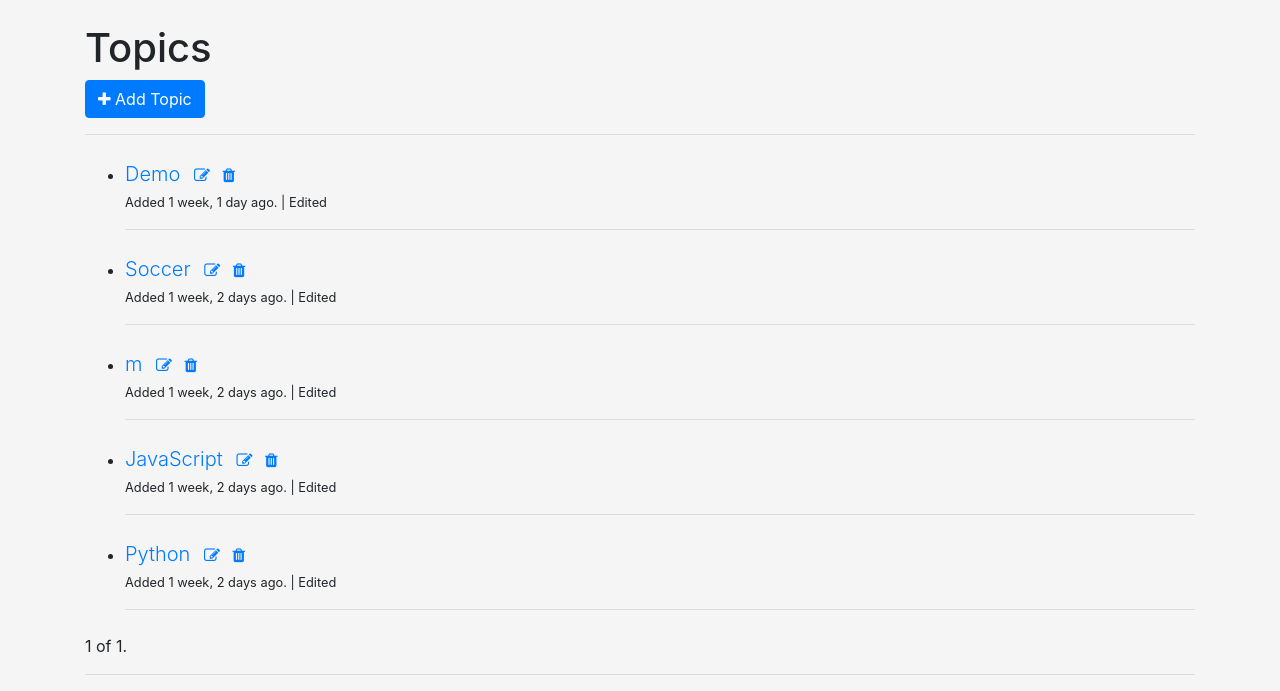
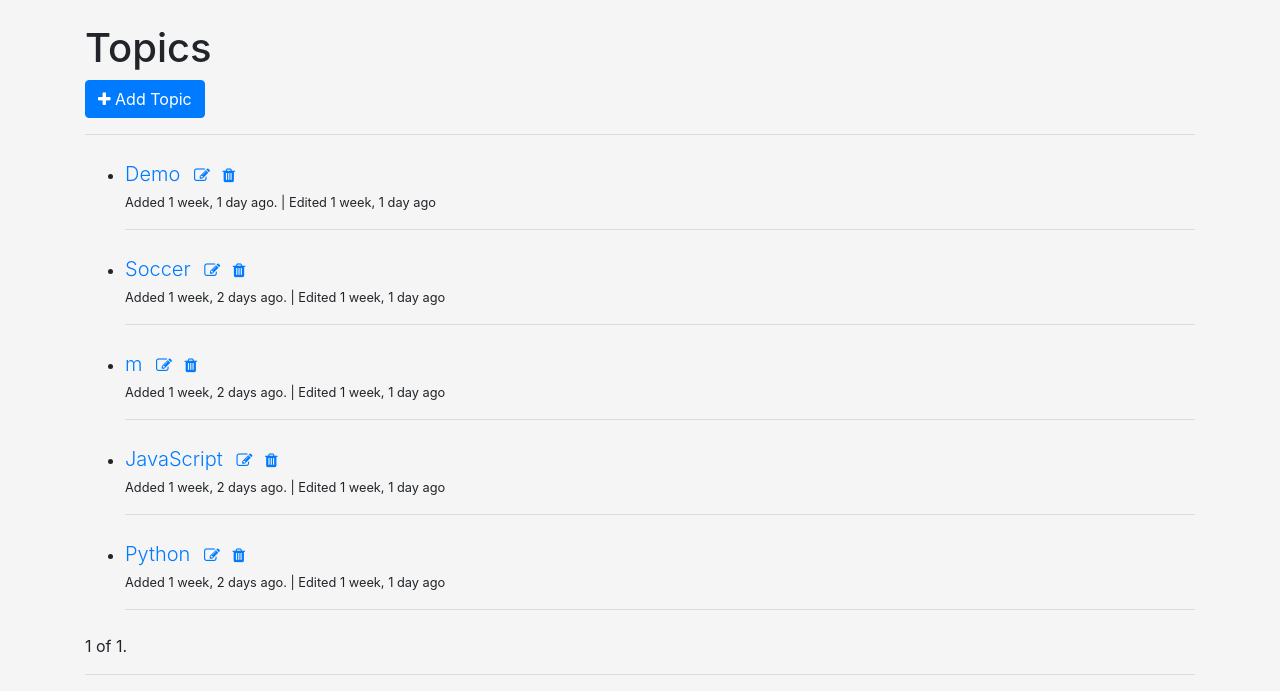
Before and after one commit to StevenSanie/learning_log, a Django app: page /topics/ in a window 1280 px wide. Shown: the part 120-811 px from the top of the page. Run offline with Django 4.2, Linux system fonts and the light colour scheme; a user stored in the database is signed in; data comes from the database, SQL or seed files in the repository; both versions use the stored data as it was after the commit; some libraries are stand-ins or nearby versions.

Commit message:
minor changes to the templates & the topic model

```diff
--- a/learning_logs/models.py
+++ b/learning_logs/models.py
@@ -10,7 +10,7 @@ class Topic(models.Model):
 	owner = models.ForeignKey(User, on_delete=models.CASCADE)
 	topic_name = models.CharField(max_length=60)
 	date_added = models.DateTimeField(auto_now_add=True)
-	# time_edited = models.DateTimeField(auto_now=True)
+	time_edited = models.DateTimeField(auto_now=True)
 	topic_description = models.TextField(max_length=80, blank=True, null=True)
 	class Meta:
 		ordering = ['-date_added']
@@ -28,7 +28,7 @@ class Entry(models.Model):
 	entry_title = models.CharField(max_length=100, blank=True)
 	entry_text = models.TextField(max_length=500)
 	date_added = models.DateTimeField(auto_now_add=True)
-
+	edited = models.DateTimeField(auto_now=True, null=True)
 	class Meta:
 		verbose_name_plural = 'entries'
 		ordering = ['-date_added']
--- a/learning_logs/templates/learning_logs/topics.html
+++ b/learning_logs/templates/learning_logs/topics.html
@@ -19,7 +19,7 @@
 				<i class="fa fa-trash"></i>
 			</a>
 
-			<p><small>Added {{topic.date_added|timesince}} ago. | Edited {{ topic.time_edited }}</small></p>
+			<p><small>Added {{topic.date_added|timesince}} ago. | Edited {{ topic.time_edited | timesince}} ago</small></p>
 			<hr>
 		</li>
 
```
Also changed, not shown: db.sqlite3, learning_logs/migrations/0001_initial.py (added), learning_logs/migrations/0002_remove_entry_entry_brief.py (added), learning_logs/migrations/0003_remove_entry_time_edited_entry_edited.py (added), learning_logs/migrations/0004_topic_time_edited.py (added), learning_logs/migrations/__init__.py (added).
